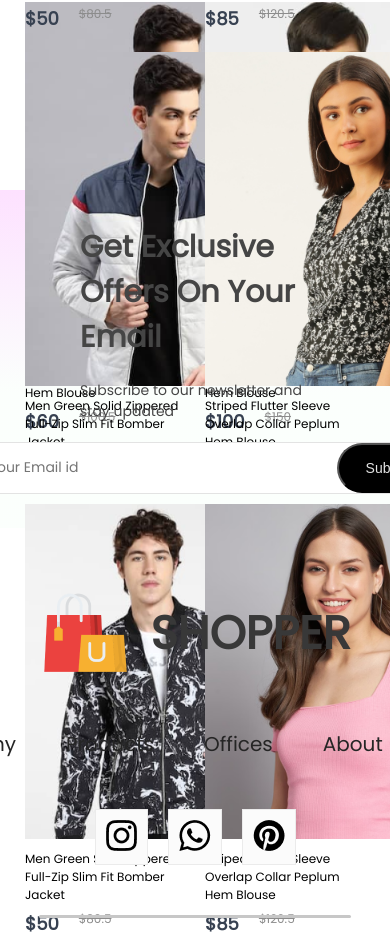
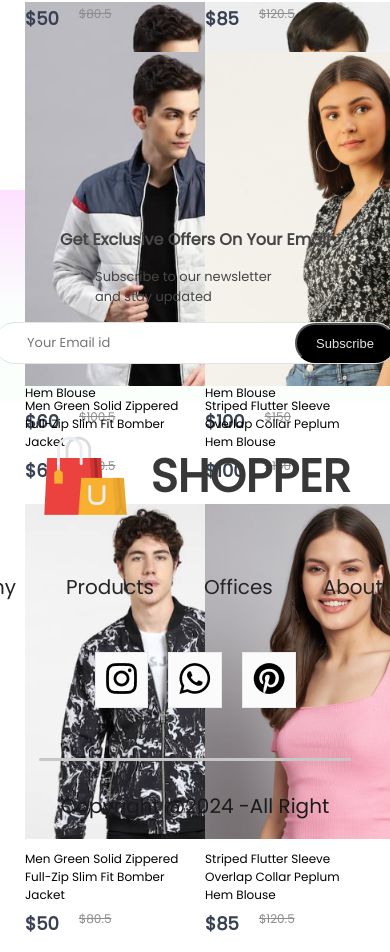
Before and after one commit to Shajjad002/E-Commerce, a React (Create React App) app in the folder shopper/: page / in a window 390 px wide. Shown: the part 2391-3343 px from the top of the page. Built offline with nearby package versions, Linux system fonts and the light colour scheme.

Commit message:
NewsLetter responsive css

```diff
--- a/shopper/src/Components/NewsLetter/NewsLetter.css
+++ b/shopper/src/Components/NewsLetter/NewsLetter.css
@@ -103,3 +103,62 @@
     }
 
 }
+
+@media(max-width:800px){
+
+    .newsletter{
+        margin-bottom: 30px;
+        height: 35vh;
+    }
+    .newsletter h1{
+        font-size: 18px;
+    }
+    .newsletter p{
+        font-size: 12px;
+    }
+    .newsletter div{
+        width: 400px;
+        height: 40px;
+    }
+    .newsletter div input{
+        width: 200px;
+        font-size: 13px;
+    }
+    .newsletter div button{
+        width: 100px;
+        height: 40px;
+        font-size: 13px;
+    }
+
+}
+
+@media(max-width:500px){
+
+    .newsletter{
+        padding: 0px;
+        height: 25vh;
+        width: 100%;
+        gap:15px;
+    }
+    .newsletter h1{
+        font-size: 16px;
+    }
+    .newsletter p{
+        font-size: 13px;
+        max-width: 200px;
+    }
+    .newsletter div{
+        width: 400px;
+        height: 40px;
+    }
+    .newsletter div input{
+        width: 200px;
+        font-size: 13px;
+    }
+    .newsletter div button{
+        width: 100px;
+        height: 40px;
+        font-size: 13px;
+    }
+
+}
```
